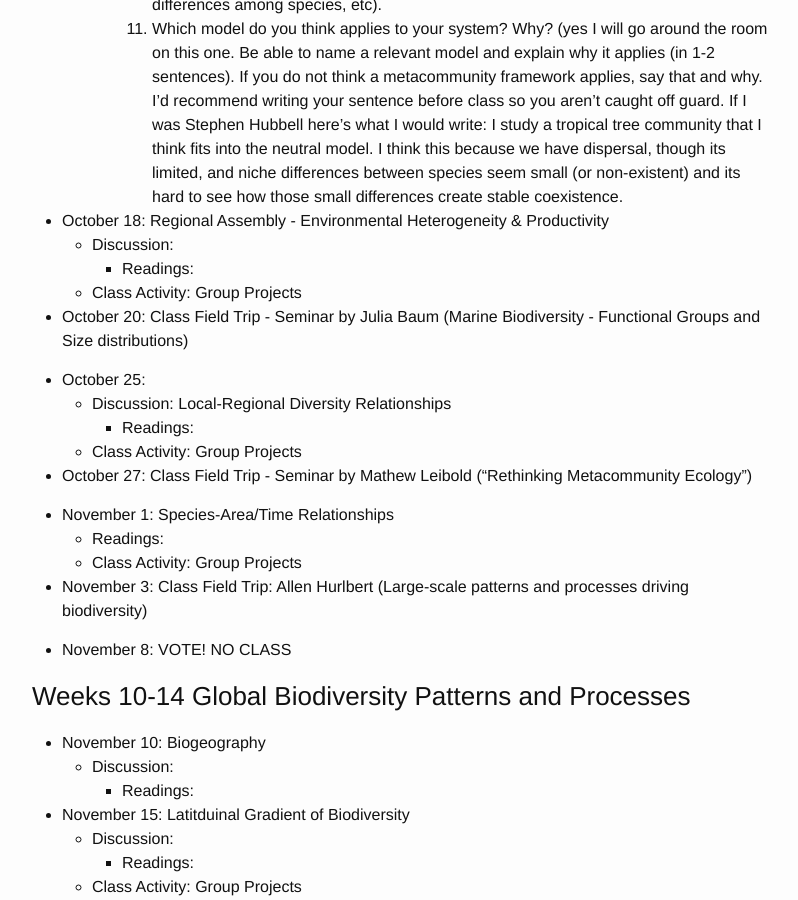
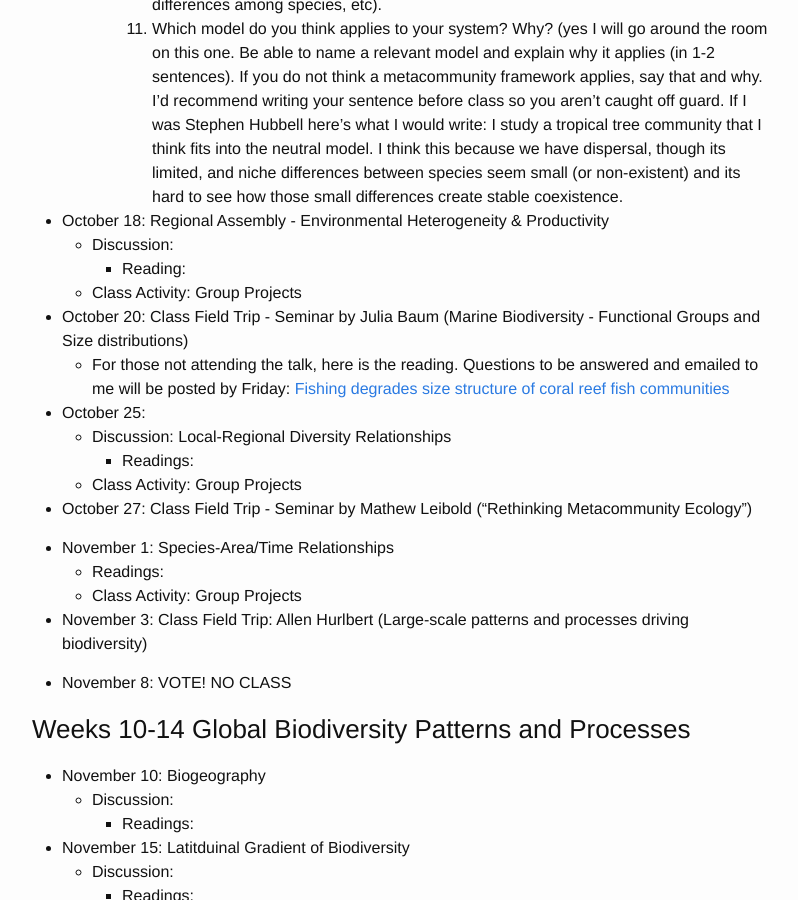
Before and after one commit to skmorgane/biodiversity-course, a Jekyll site: the page built from schedule.md, in a window 1280 px wide and 900 px high, scrolled down 5981 px. Shown: the whole window, without its empty margins (238-1036 px from the left). Built offline with Jekyll 4.4.1, drawn with Linux system fonts in a browser that asks for light colours.

Commit message:
Add Baum reading

```diff
--- a/schedule.md
+++ b/schedule.md
@@ -188,10 +188,12 @@ Tuesdays are often a split between class activity and discussion, thus there are
 
 * October 18: Regional Assembly - Environmental Heterogeneity & Productivity
     * Discussion:
-         * Readings:
+         * Reading:
     * Class Activity: Group Projects
 
 * October 20: Class Field Trip - Seminar by Julia Baum (Marine Biodiversity - Functional Groups and Size distributions)
+    *  For those not attending the talk, here is the reading. Questions to be answered and emailed to me will be posted by Friday: [Fishing degrades size structure of coral reef fish communities](https://doi.org/10.1111/gcb.13482)
+
 
 * October 25:
     * Discussion: Local-Regional Diversity Relationships
```
